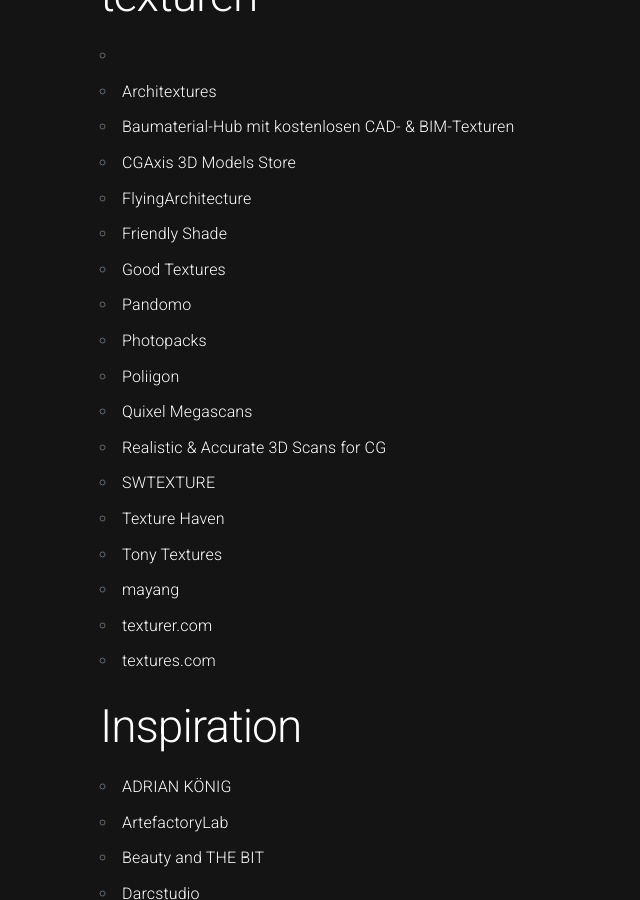
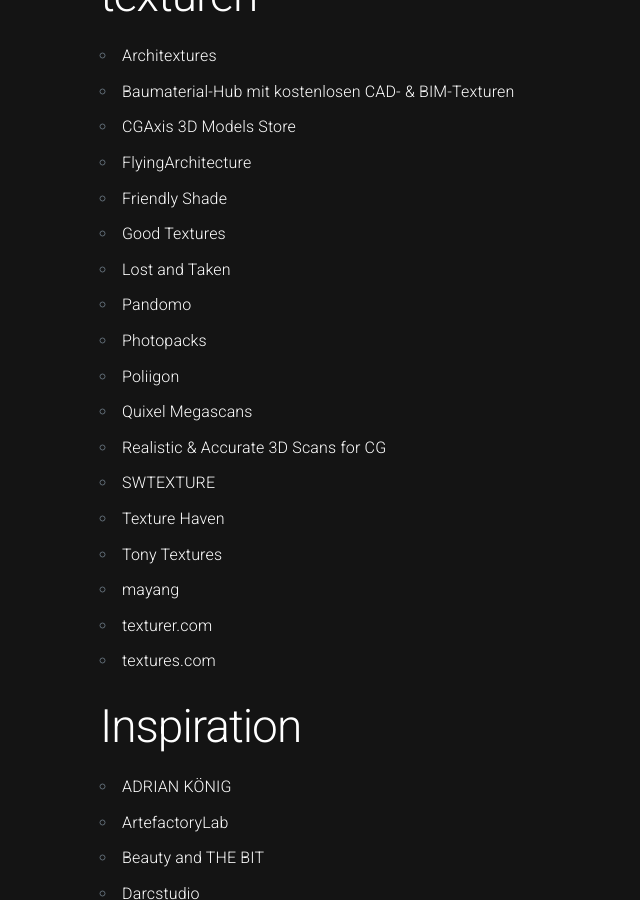
Before and after one commit to cepsch/cepsch.github.io, a Jekyll site: the page built from index.html, in a window 1280 px wide and 900 px high, scrolled down 1239 px. Shown: the whole window, without its empty margins (0-640 px from the left). Built offline with Jekyll 4.4.1, drawn with Linux system fonts in a browser that asks for light colours.

Commit message:
Update texturen.yml

```diff
--- a/_data/texturen.yml
+++ b/_data/texturen.yml
@@ -19,8 +19,8 @@
 - link: "http://mayang.com/textures/"
   name: "mayang"
 
-- link: "https://lostandtaken.com/
-  name: Lost and Taken"
+- link: "https://lostandtaken.com/"
+  name: "Lost and Taken"
 
 - link: "https://www.poliigon.com/search/?refine_by=assets-latest"
   name: "Poliigon"
```
